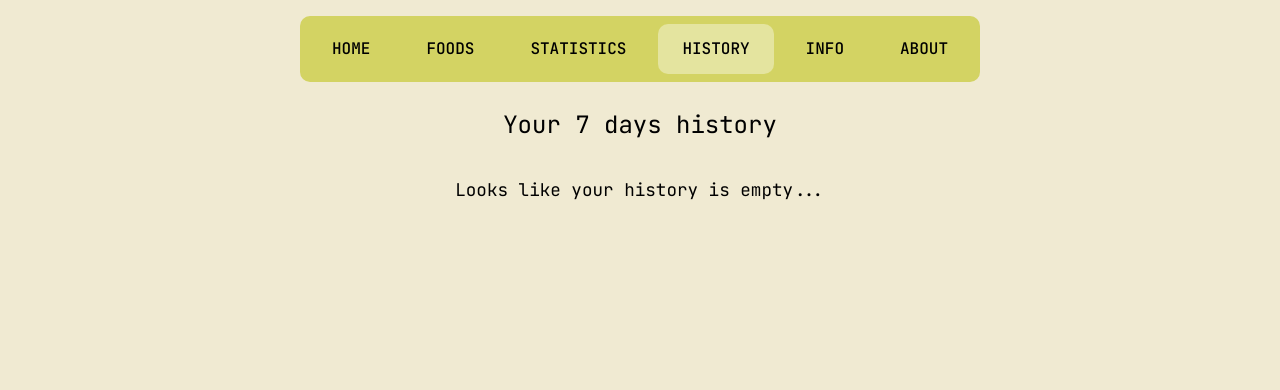
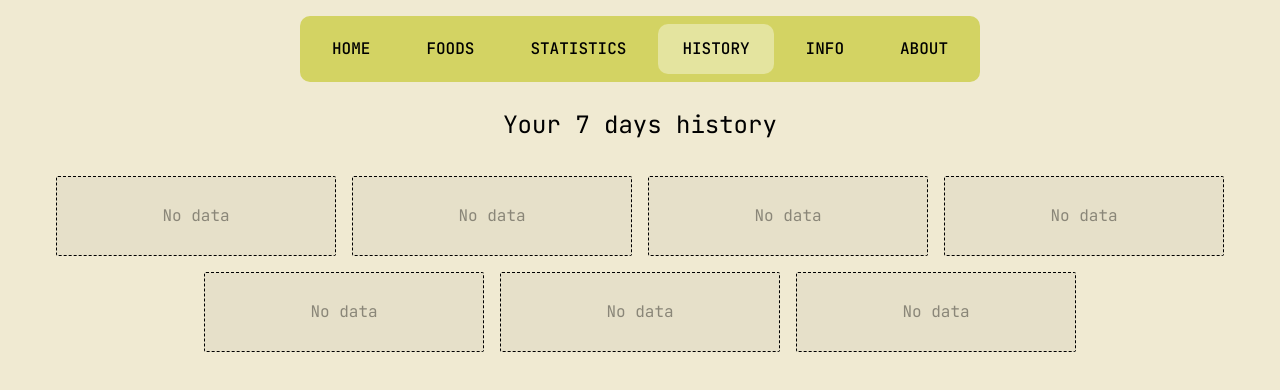
Before and after one commit to MatejHlavac/Micronutrient_Tracker, a Vue app: page /history in a window 1280 px wide. Shown: the top 390 px of the page. Built offline with nearby package versions, Linux system fonts and the light colour scheme.

Commit message:
7 slotov a prázdne kontajnery
- Vždy 7 slotov: prázdne vľavo, karty vpravo (nový deň vpravo)
- sortedHistoryEntries – zoradenie podľa dátumu

```diff
--- a/src/views/HistoryView.vue
+++ b/src/views/HistoryView.vue
@@ -16,6 +16,14 @@ export default {
 
         history() {
             return this.store.weeklyHistory || {}
+        },
+
+        sortedHistoryEntries() {
+            return Object.entries(this.history).sort((a, b) => a[0].localeCompare(b[0]))
+        },
+
+        emptyContainersCount() {
+            return Math.max(0, 7 - Object.keys(this.history).length)
         }
     }
 
@@ -26,16 +34,15 @@ export default {
 <template>
     <div class="history-page">
         <h2 class="history-title">Your 7 days history</h2>
-        <div v-if="Object.keys(history).length === 0" class="empty-history">
-            Looks like your history is empty...
+        <div class="history-cards">
+            <div v-for="n in emptyContainersCount" :key="'empty-' + n" class="empty-container"><span class="empty-container-text">No data</span></div>
+            <HistoryDayCard
+                v-for="[dayKey, dayData] in sortedHistoryEntries"
+                :key="dayKey"
+                :dayData="dayData"
+                :dayKey="dayKey">
+            </HistoryDayCard>
         </div>
-        <div v-else class="history-cards">
-        <HistoryDayCard v-for="(dayData, dayKey) in history"
-            :key="dayKey"
-            :dayData="dayData"
-            :dayKey="dayKey">
-        </HistoryDayCard>
-    </div>
     </div>
 </template>
 
@@ -50,16 +57,34 @@ export default {
     margin-bottom: 2rem;
 }
 
-.empty-history {
-    text-align: center;
-    font-size: 1.1rem;
-}
-
 .history-cards {
     display: flex;
-    flex-direction: column;
-    align-items: center;
+    flex-direction: row;
+    flex-wrap: wrap;
+    justify-content: center;
     gap: 1rem;
     margin-top: 1rem;
 }
+
+.empty-container {
+    width: 100%;
+    max-width: 280px;
+    min-height: 80px;
+    border: 1px dashed var(--color-border);
+    background: rgba(0, 0, 0, 0.04);
+    border-radius: 2px;
+    box-sizing: border-box;
+    display: flex;
+    align-items: center;
+    justify-content: center;
+}
+
+.empty-container:hover .empty-container-text {
+    color: rgba(0, 0, 0, 0.65);
+}
+
+.empty-container-text {
+    color: rgba(0, 0, 0, 0.4);
+    font-size: 1rem;
+}
 </style>
```
